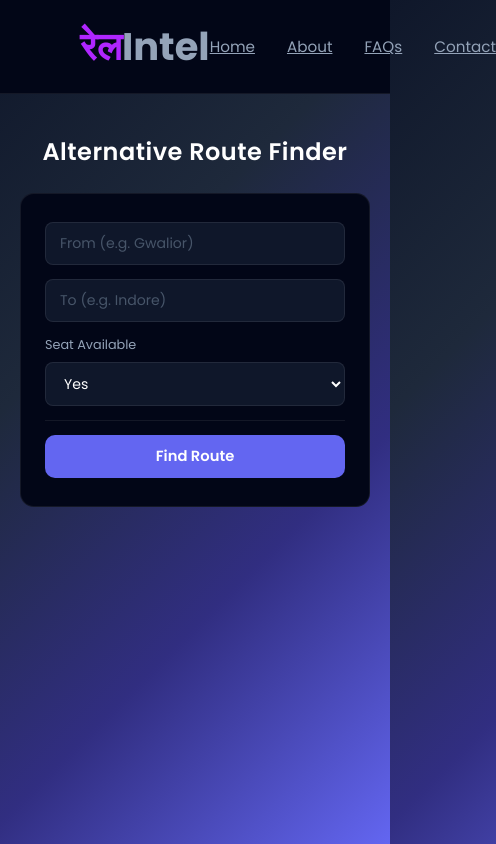
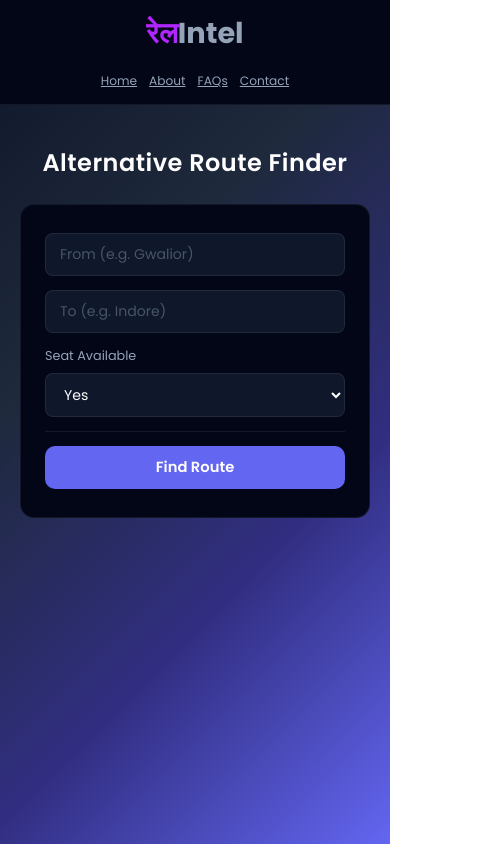
Before and after one commit to nitindohare987-blip/railIntel-project, a website: page alternative.html in a window 390 px wide. Shown: the whole page, 496 px wide, since content can reach past the window. Drawn offline with Linux system fonts and the light colour scheme.

Commit message:
final responsive

```diff
--- a/alternative.html
+++ b/alternative.html
@@ -170,6 +170,54 @@ nav ul li a:hover::after {
             padding: 14px 16px;
             display: none;
         }
+        /* ================= MOBILE RESPONSIVE ================= */
+
+@media (max-width: 768px) {
+
+  nav {
+    padding: 14px 20px;
+    flex-direction: column;
+    gap: 12px;
+  }
+
+  .logo {
+    font-size: 2rem;
+  }
+
+  nav ul {
+    gap: 18px;
+    flex-wrap: wrap;
+    justify-content: center;
+  }
+
+  nav ul li a {
+    font-size: 0.82rem;
+  }
+
+}
+
+
+/* ================= SMALL MOBILE ================= */
+
+@media (max-width: 480px) {
+
+  nav {
+    padding: 12px 15px;
+  }
+
+  .logo {
+    font-size: 1.8rem;
+  }
+
+  nav ul {
+    gap: 12px;
+  }
+
+  nav ul li a {
+    font-size: 0.76rem;
+  }
+
+}
     </style>
 </head>
 
```
Also changed, not shown: booking.html (+48 -0 lines), delaymeasure.html (+48 -0 lines), food.html (+47 -0 lines), pnr.html (+47 -0 lines), rating.html (+47 -0 lines), reliability.html (+47 -0 lines), search.html (+48 -0 lines).
